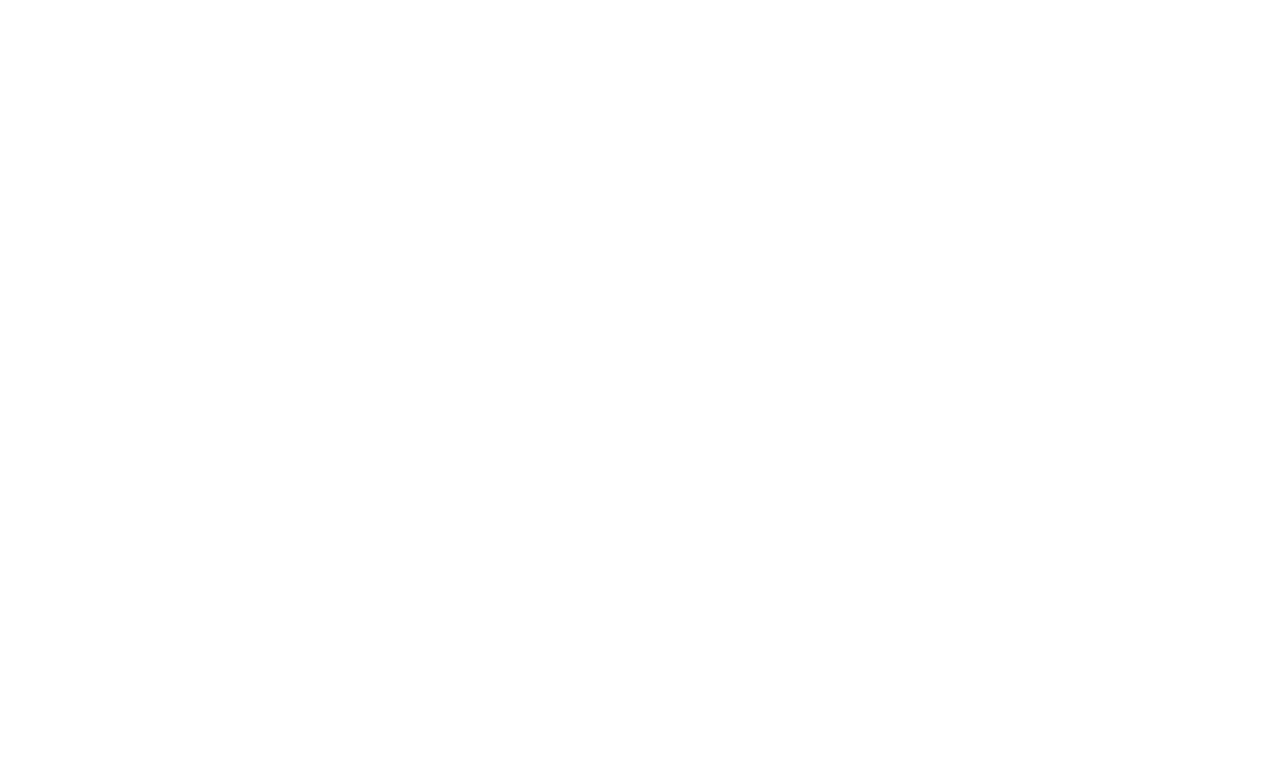
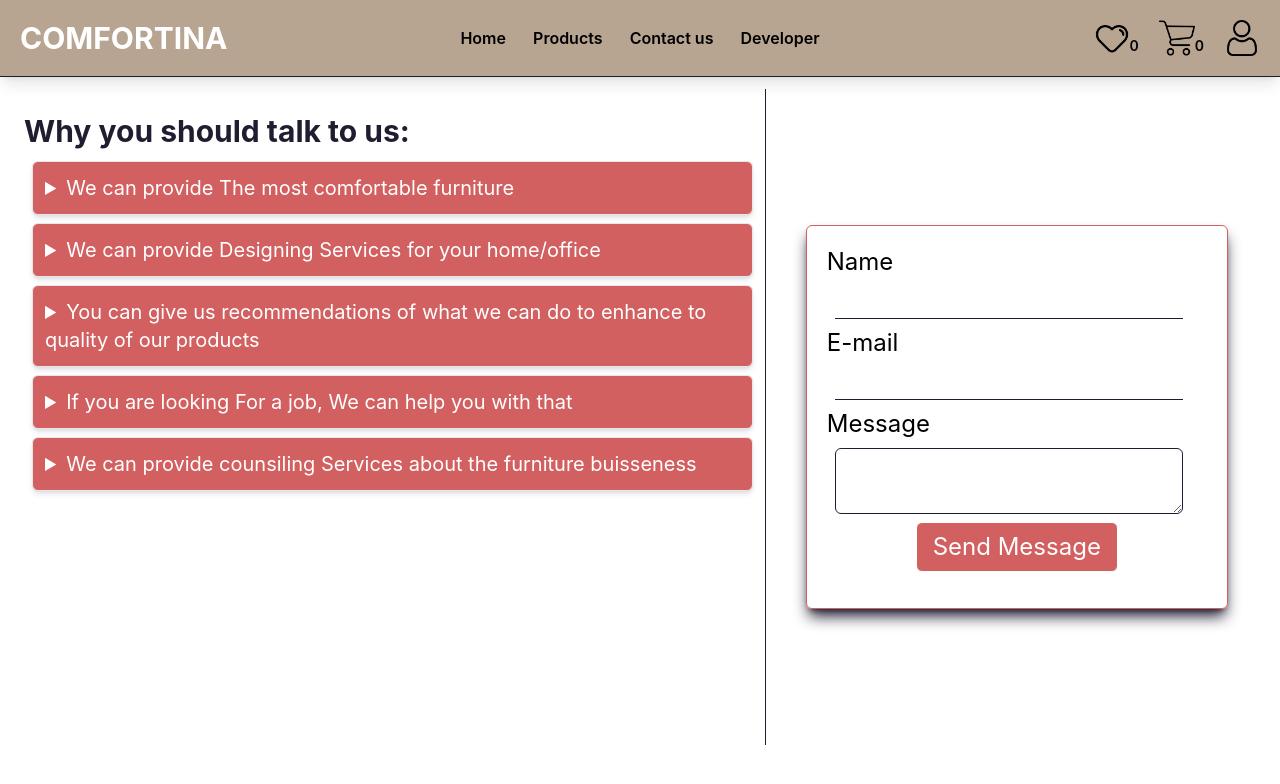
Before and after one commit to mostafakamar2308/comfortina, a React (Create React App) app in the folder client/: page /contact in a window 1280 px wide. Before the commit this address had no page. Shown: the top 784 px of the page. Built offline with nearby package versions, Linux system fonts and the light colour scheme.

Commit message:
created the contact page with styles

```diff
--- a/client/src/App.js
+++ b/client/src/App.js
@@ -2,6 +2,7 @@ import "./App.css";
 import { BrowserRouter, Routes, Route } from "react-router-dom";
 import Home from "./components/Home";
 import ProductPage from "./components/ProductPage";
+import Contact from "./components/Contact";
 
 function App() {
   return (
@@ -9,6 +10,7 @@ function App() {
       <Routes>
         <Route path="/" element={<Home />} />
         <Route path="/products" element={<ProductPage />} />
+        <Route path="/contact" element={<Contact />} />
       </Routes>
     </BrowserRouter>
   );
--- /dev/null
+++ b/client/src/components/Accordion.js
@@ -0,0 +1,12 @@
+import React from "react";
+
+function Accordion({ summary, details }) {
+  return (
+    <details className="border p-3 rounded-md shadow-md text-white bg-light-red open:bg-dark-blue ">
+      <summary className="text-xl cursor-pointer">{summary}</summary>
+      <p className="text-lg ml-8 pl-1 ">{details}</p>
+    </details>
+  );
+}
+
+export default Accordion;
--- a/client/src/components/CategoriesProduct.js
+++ b/client/src/components/CategoriesProduct.js
@@ -7,7 +7,7 @@ function CategoriesProduct({ products, categoryName }) {
       <h3 className="categories-header w-full  box-border py-5 text-center bg-light-red text-2xl font-bold text-white">
         Best {categoryName}
       </h3>
-      <div className="products flex flex-wrap w-full justify-center gap-2 ">
+      <div className="products flex flex-wrap w-full justify-center gap-2 py-2">
         {products.map((ele) => {
           return (
             <Product
--- a/client/src/components/CategoryButton.js
+++ b/client/src/components/CategoryButton.js
@@ -3,7 +3,7 @@ import React from "react";
 function CategoryButton({ setCategory, image, active, categoryName }) {
   return (
     <button
-      className={`p-2 rounded-md ${active ? "bg-header" : ""}`}
+      className={`p-2 rounded-md ${active ? "bg-light-red" : ""}`}
       data-category={categoryName}
       onClick={setCategory}
     >
--- /dev/null
+++ b/client/src/components/Contact.js
@@ -0,0 +1,25 @@
+import React from "react";
+import ContactForm from "./ContactForm";
+import FAQ from "./FAQ";
+import SiteHeader from "./Header";
+
+function Contact() {
+  return (
+    <div>
+      <SiteHeader />
+      <section className="grid grid-cols-contact h-screenMinus p-3">
+        <div className="border-r p-3 border-dark-blue">
+          <h3 className="text-3xl font-bold my-3 text-dark-blue">
+            Why you should talk to us:
+          </h3>
+          <FAQ />
+        </div>
+        <div className="flex justify-center items-center">
+          <ContactForm />
+        </div>
+      </section>
+    </div>
+  );
+}
+
+export default Contact;
--- /dev/null
+++ b/client/src/components/ContactForm.js
@@ -0,0 +1,39 @@
+import React from "react";
+
+function ContactForm() {
+  return (
+    <form className="border border-light-red h-96 text-2xl p-5  shadow-lg shadow-dark-blue rounded-md w-fit m-auto">
+      <div className="flex flex-col">
+        <label htmlFor="name">Name</label>
+        <input
+          id="name"
+          required
+          autoFocus
+          className="w-11/12 border-b border-b-dark-blue ml-2 my-2 focus:outline-none"
+        />
+      </div>
+      <div className="flex flex-col">
+        <label htmlFor="email">E-mail</label>
+        <input
+          id="email"
+          type="email"
+          required
+          className="w-11/12 border-b border-b-dark-blue ml-2 my-2 focus:outline-none"
+        />
+      </div>
+      <div className="flex flex-col">
+        <label htmlFor="msg">Message</label>
+        <textarea
+          id="msg"
+          required
+          className="w-11/12 border border-dark-blue ml-2 my-2 rounded-md focus:outline-none"
+        />
+      </div>
+      <button className="border-white border py-2 px-4 bg-light-red transition-all duration-300 text-white block m-auto rounded-md hover:border-dark-blue">
+        Send Message
+      </button>
+    </form>
+  );
+}
+
+export default ContactForm;
--- /dev/null
+++ b/client/src/components/FAQ.js
@@ -0,0 +1,45 @@
+import React from "react";
+import Accordion from "./Accordion";
+
+function FAQ() {
+  const faq = [
+    {
+      summary: "We can provide The most comfortable furniture",
+      details:
+        "Our Furniture is the best in the region. With many testimonials of our clients, We are sure that you would find what you are looking for in our store",
+    },
+    {
+      summary: "We can provide Designing Services for your home/office",
+      details:
+        "Not only we can give you comfortable furniture, we can also help you arrange your place. Our Interior Design team has helped many clients over the years and we Can assure you, You won't regret your choice",
+    },
+    {
+      summary:
+        "You can give us recommendations of what we can do to enhance to quality of our products",
+      details: `Comfortina isn't our company, it's also yours. As it's made to serve you in the first place, So we appreciate your feedback to enchance the quality.
+    We also take special orders, So you can call us at anytime`,
+    },
+    {
+      summary: "If you are looking For a job, We can help you with that",
+      details: `Comfortina loves to help people, so as long as you are willing to learn and you appericiate Islam, You will be a good fit `,
+    },
+    {
+      summary:
+        "We can provide counsiling Services about the furniture buisseness",
+      details: `Our Prophet Mohamed (PBUH) said "The best of people are those who are most beneficial to people", so if you own a company or looking to start one and not sure where to begin, you can talk to us anytime`,
+    },
+  ];
+  return (
+    <div className="flex flex-col gap-2 ml-2">
+      {faq.map((ele) => (
+        <Accordion
+          key={ele.details}
+          summary={ele.summary}
+          details={ele.details}
+        />
+      ))}
+    </div>
+  );
+}
+
+export default FAQ;
--- a/client/src/components/HomeProducts.js
+++ b/client/src/components/HomeProducts.js
@@ -9,7 +9,7 @@ function HomeProducts() {
   const tables = context.products.filter((ele) => ele.type === "table");
   const desks = context.products.filter((ele) => ele.type === "desk");
   return (
-    <section>
+    <section className="">
       <CategoriesProduct products={chairs.slice(0, 4)} categoryName="Chairs" />
       <CategoriesProduct
         products={shelves.slice(0, 4)}
--- a/client/tailwind.config.js
+++ b/client/tailwind.config.js
@@ -10,6 +10,14 @@ module.exports = {
       },
       gridTemplateColumns: {
         products: "20% 80%",
+        contact: "60% 40%",
+      },
+      listStyleType: {
+        plus: "+",
+        minus: "-",
+      },
+      height: {
+        screenMinus: "calc( 100vh - 15vh )",
       },
     },
   },
```
